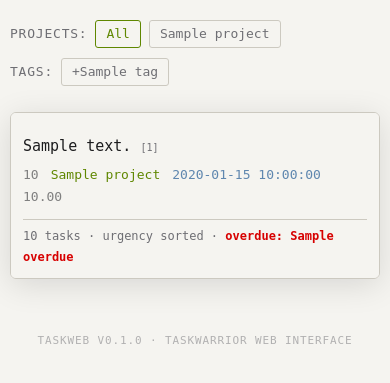
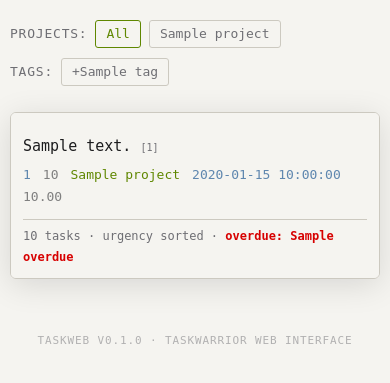
Before and after one commit to ivankovnatsky/taskweb, a Flask app: template taskweb/templates/index.html in a window 390 px wide. Shown: the part 48-431 px from the top of the page. Run offline with Flask 3, Linux system fonts and the light colour scheme; the template is opened without the code that fills it: most values are stand-ins (such as "Sample title", 1, 10 or a date in 2020).

Commit message:
Show task ID on mobile pending view

```diff
--- a/taskweb/static/style.css
+++ b/taskweb/static/style.css
@@ -861,9 +861,8 @@ footer a:hover {
     padding: 10px 0;
     border-bottom: 1px solid var(--border);
   }
-  /* === Pending table: hide done-btn(1), ID(2), tags(5), edit-btn(9) === */
+  /* === Pending table: hide done-btn(1), tags(5), edit-btn(9) === */
   table.tw-pending td:nth-child(1),
-  table.tw-pending td:nth-child(2),
   table.tw-pending td:nth-child(5),
   table.tw-pending td:nth-child(9) {
     display: none;
@@ -903,6 +902,7 @@ footer a:hover {
     padding: 0 0 4px;
   }
   /* Row 2: metadata cells inline */
+  table.tw-pending td:nth-child(2),
   table.tw td.age,
   table.tw td.proj,
   table.tw td.due,
```
